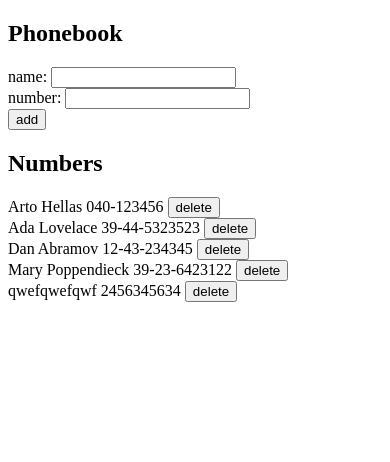
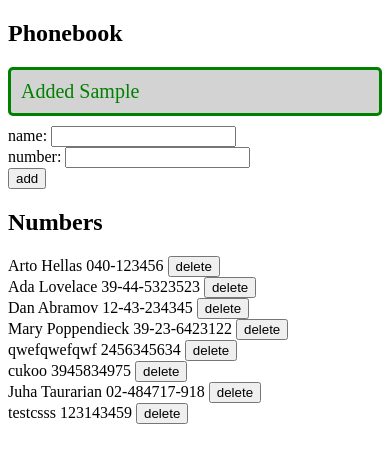
Before and after one commit to jong29/fso, a React (Create React App) app in the folder phonebook/: page / in a window 390 px wide. Both pictures are taken after typing "Sample", "Sample" into the empty fields and a click on the button "add". Shown: the top 462 px of the page. Built offline with nearby package versions, Linux system fonts and the light colour scheme; no server answers; data requests are answered from the project's data file; the HTML template or start-up script is replaced by a standard one.

Commit message:
exercise 2.16: create notification component for when successfully added to phonebook and style with css

```diff
--- a/phonebook/db.json
+++ b/phonebook/db.json
@@ -24,6 +24,21 @@
       "name": "qwefqwefqwf",
       "number": "2456345634",
       "id": 10
+    },
+    {
+      "name": "cukoo",
+      "number": "3945834975",
+      "id": 11
+    },
+    {
+      "name": "Juha Taurarian",
+      "number": "02-484717-918",
+      "id": 12
+    },
+    {
+      "name": "testcsss",
+      "number": "123143459",
+      "id": 13
     }
   ]
 }
--- a/phonebook/src/App.js
+++ b/phonebook/src/App.js
@@ -1,12 +1,22 @@
 import { useState, useEffect } from 'react';
 import pbService from './services/phonebook';
+import './index.css';
 
+const Notification = ({ message }) => {
+  if (message === null){
+    return null;
+  }
+
+  return(
+    <div className='notification'>{message}</div>
+  )
+}
 
 const App = () => {
-  const [persons, setPersons] = useState([])
-
-  const [newName, setNewName] = useState('')
-  const [newNumber, setNewNumber] = useState('')
+  const [persons, setPersons] = useState([]);
+  const [newName, setNewName] = useState('');
+  const [newNumber, setNewNumber] = useState('');
+  const [addedMessage, setAddedMessage] = useState(null);
 
   useEffect(() => {
     pbService
@@ -36,6 +46,10 @@ const App = () => {
 
       setNewName('');
       setNewNumber('');
+      setAddedMessage(`Added ${personObject.name}`);
+      setTimeout(() => {
+        setAddedMessage(null);
+      }, 3000);
     }
   }
 
@@ -61,6 +75,7 @@ const App = () => {
   return (
     <div>
       <h2>Phonebook</h2>
+      <Notification message={addedMessage} />
       <form onSubmit={addPerson}>
         <div>name: <input value={newName} onChange={handleNameChange}/></div>
         <div>number: <input value={newNumber} onChange={handleNumberChange}/></div>
--- /dev/null
+++ b/phonebook/src/index.css
@@ -0,0 +1,9 @@
+.notification {
+    color: green;
+    background: lightgrey;
+    font-size: 20px;
+    border-style: solid;
+    border-radius: 5px;
+    padding: 10px;
+    margin-bottom: 10px;
+}
```
